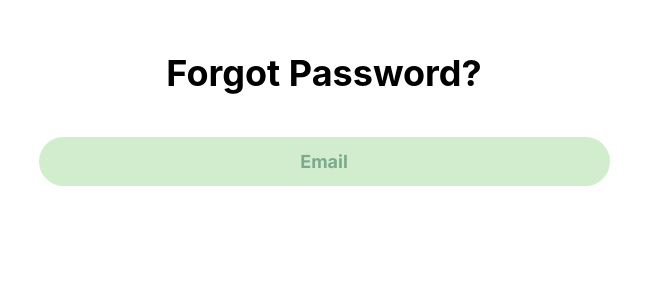
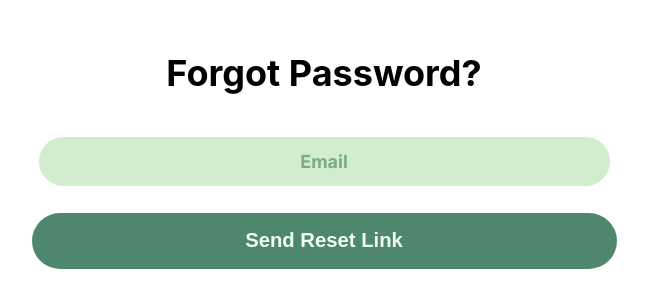
Before and after one commit to InvestMint-Dev/InvestMint-UI, a React (Create React App) app: page /#/forgot-password in a window 1280 px wide. Shown: the part 174-482 px from the top of the page, without its empty margins (316-964 px from the left). Built offline with nearby package versions, Linux system fonts and the light colour scheme.

Commit message:
submit button styling

```diff
--- a/src/pages/forgot-password-page/forgot-password-page.js
+++ b/src/pages/forgot-password-page/forgot-password-page.js
@@ -8,6 +8,7 @@ export const ForgotPasswordPage = () => {
             </h1>
 
             <textarea className="form-textarea" placeholder="Email"></textarea>
+            <button className='form-submit-button'>Send Reset Link</button>
         </div>
     );
 }
--- a/src/pages/styling/form-styling.css
+++ b/src/pages/styling/form-styling.css
@@ -93,8 +93,8 @@
   border-radius: 3.125rem;
   border: none;
   height: 3.125rem;
-  background: #166739;
-  color: white;
+  background: rgba(35, 105, 74, 0.8);
+  color: #F1FFF0;
   font-weight: bold;
   font-size: 1.125rem;
 }
```
